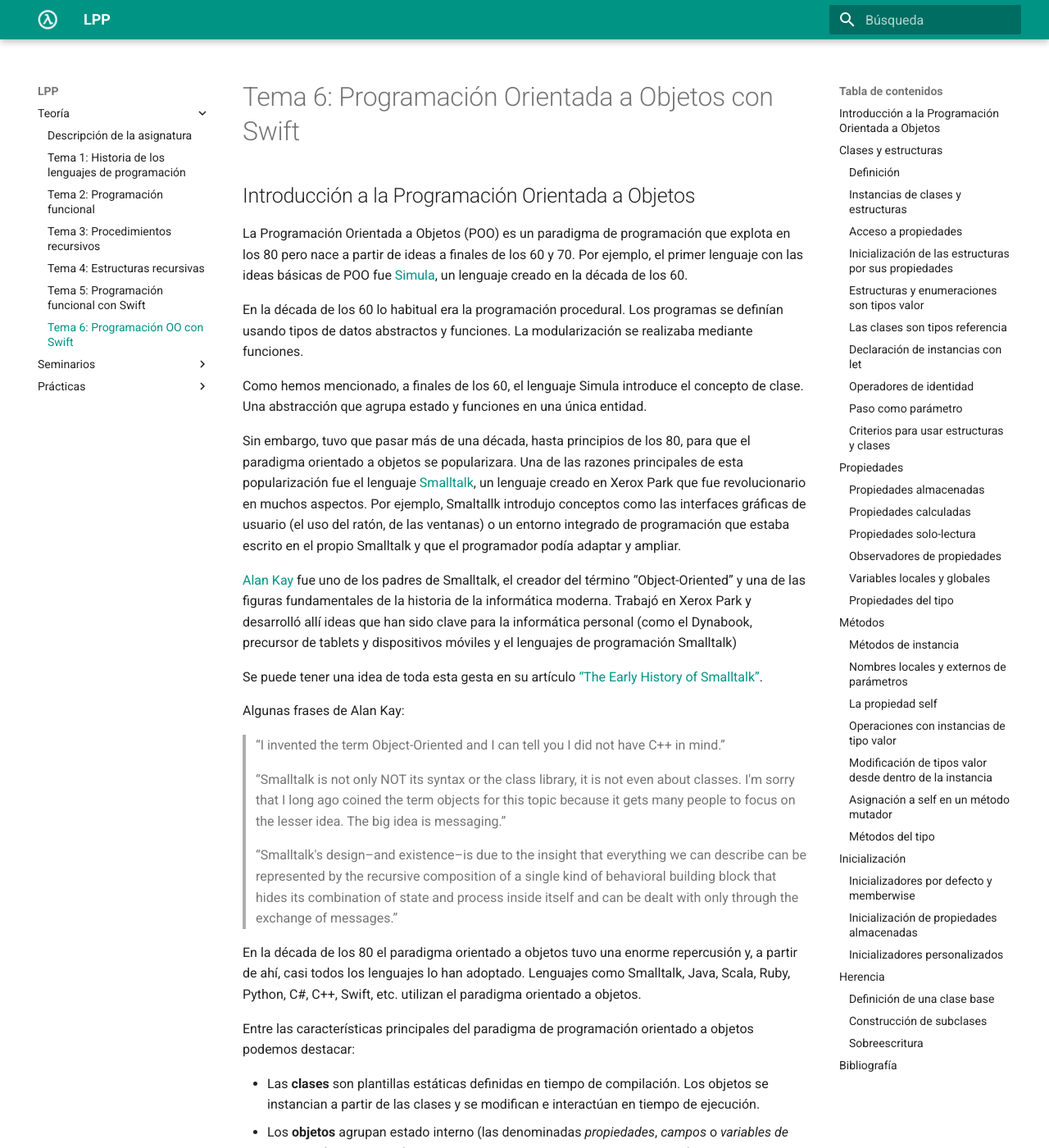
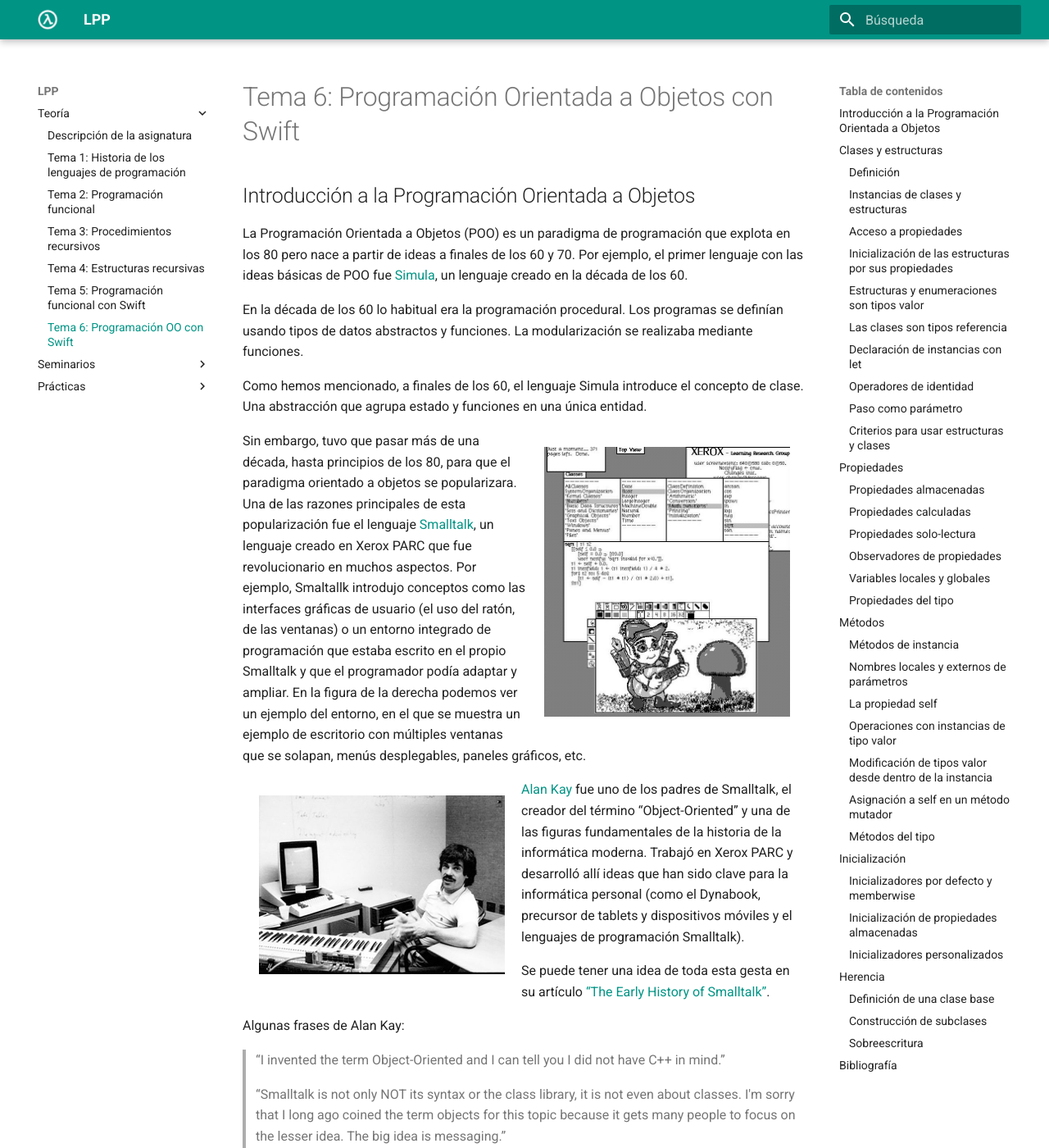
Before and after one commit to domingogallardo/apuntes-lpp, an MkDocs documentation site: the page built from docs/teoria/tema06-programacion-orientada-objetos-swift/tema06-programacion-orientada-objetos-swift.md, in a window 1280 px wide and 1400 px high. Shown: the whole window at 82% size. Built offline with MkDocs 1.6.1 and Material for MkDocs 9.7.7, drawn with Linux system fonts in a browser that asks for light colours.

Commit message:
Imágenes

```diff
--- a/docs/teoria/tema06-programacion-orientada-objetos-swift/tema06-programacion-orientada-objetos-swift.md
+++ b/docs/teoria/tema06-programacion-orientada-objetos-swift/tema06-programacion-orientada-objetos-swift.md
@@ -127,22 +127,29 @@ Como hemos mencionado, a finales de los 60, el lenguaje Simula
 introduce el concepto de clase. Una abstracción que agrupa estado y
 funciones en una única entidad.
 
+<img src="imagenes/smalltalk-desktop.jpg" width="300px" align="right" style="margin:20px"/>
+
 Sin embargo, tuvo que pasar más de una década, hasta principios de los
 80, para que el paradigma orientado a objetos se popularizara. Una de
 las razones principales de esta popularización fue el lenguaje
 [Smalltalk](https://en.wikipedia.org/wiki/Smalltalk), un lenguaje
-creado en Xerox Park que fue revolucionario en muchos aspectos. Por
+creado en Xerox PARC que fue revolucionario en muchos aspectos. Por
 ejemplo, Smaltallk introdujo conceptos como las interfaces gráficas de
 usuario (el uso del ratón, de las ventanas) o un entorno integrado de
 programación que estaba escrito en el propio Smalltalk y que el
-programador podía adaptar y ampliar.
+programador podía adaptar y ampliar. En la figura de la derecha
+podemos ver un ejemplo del entorno, en el que se muestra un ejemplo de
+escritorio con múltiples ventanas que se solapan, menús
+desplegables, paneles gráficos, etc.
+
+<img src="imagenes/alan-kay.jpg" width="300px" align="left" style="margin:20px"/>
 
 [Alan Kay](https://en.wikipedia.org/wiki/Alan_Kay) fue uno de los padres de Smalltalk, el creador del
 término “Object-Oriented” y una de las figuras fundamentales de la
-historia de la informática moderna. Trabajó en Xerox Park y desarrolló
+historia de la informática moderna. Trabajó en Xerox PARC y desarrolló
 allí ideas que han sido clave para la informática personal (como el
 Dynabook, precursor de tablets y dispositivos móviles y el lenguajes
-de programación Smalltalk)
+de programación Smalltalk).
 
 Se puede tener una idea de toda esta gesta en su artículo [“The Early
 History of
```
Also changed, not shown: docs/teoria/tema06-programacion-orientada-objetos-swift/imagenes/alan-kay.jpg (added), docs/teoria/tema06-programacion-orientada-objetos-swift/imagenes/smalltalk-desktop.jpg (added).
